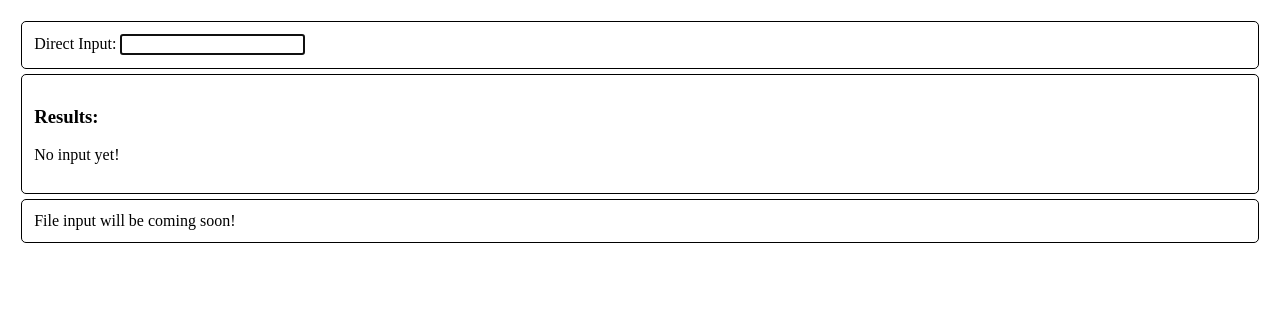
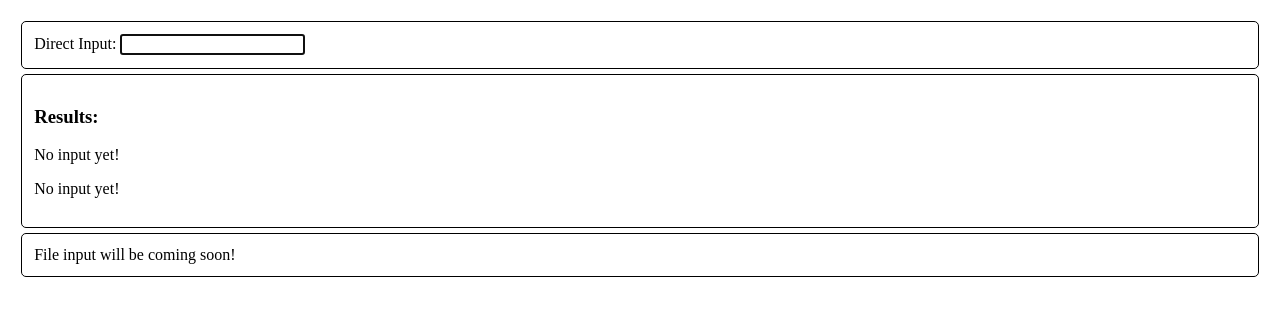
Before and after one commit to JMRosenberg/LogicMinimize, a plain HTML site: page index.html in a window 1280 px wide. Drawn offline with Linux system fonts and the light colour scheme.

Commit message:
Added POS field and rearranged

```diff
--- a/index.html
+++ b/index.html
@@ -13,7 +13,9 @@
       <input type="text" id="myinput" onchange="run(this.value)" autofocus="autofocus"></input>
     </div>
 
-    <div><h3>Results:</h3><p id="response">No input yet!</p></div>
+    <div><h3>Results: <span id="orig"></span></h3>
+      <p id="responseSOP">No input yet!</p>
+      <p id="responsePOS">No input yet!</p></div>
 
     <div>File input will be coming soon!</div>
   </body>
```
